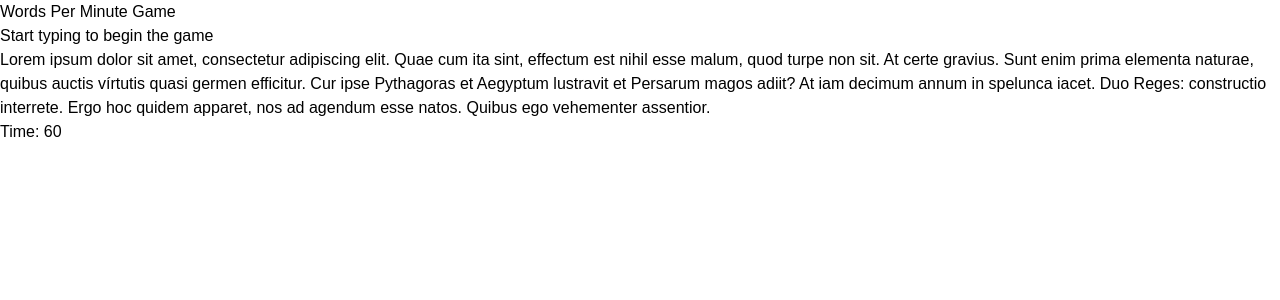
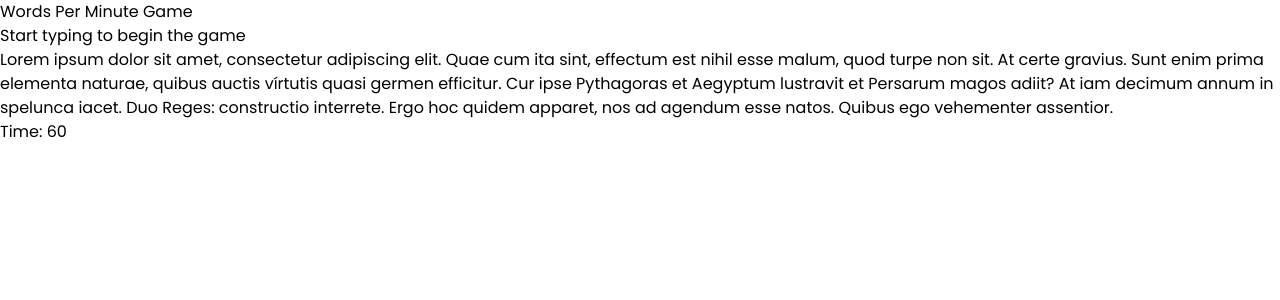
Before and after one commit to Riiduu/words-per-minute, a React (Vite) app: page / in a window 1280 px wide. Shown: the top 300 px of the page. Built offline with nearby package versions, Linux system fonts and the light colour scheme.

Commit message:
rearranged import position

```diff
--- a/src/index.css
+++ b/src/index.css
@@ -1,9 +1,9 @@
+/* Google font - Poppins*/
+@import url('https://fonts.googleapis.com/css2?family=Poppins&display=swap');
+
 @tailwind base;
 @tailwind components;
 @tailwind utilities;
-
-/* Google font - Poppins*/
-@import url('https://fonts.googleapis.com/css2?family=Poppins&display=swap');
 
 * {
     font-family: "Poppins", sans-serif;
```
